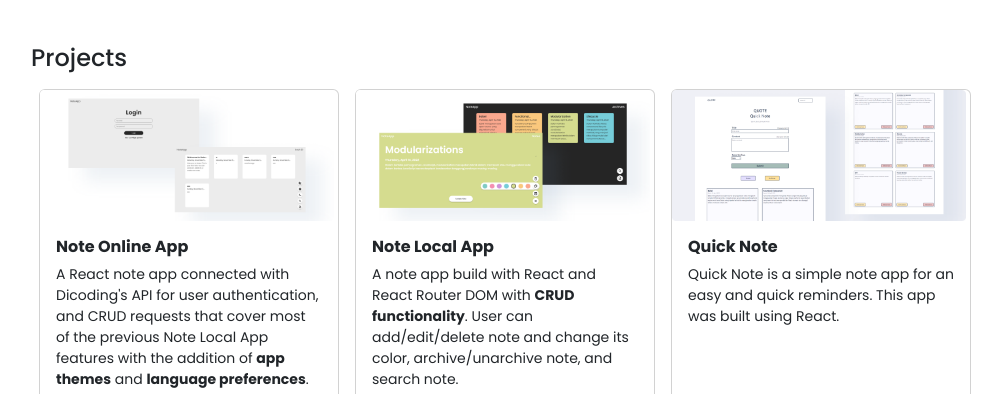
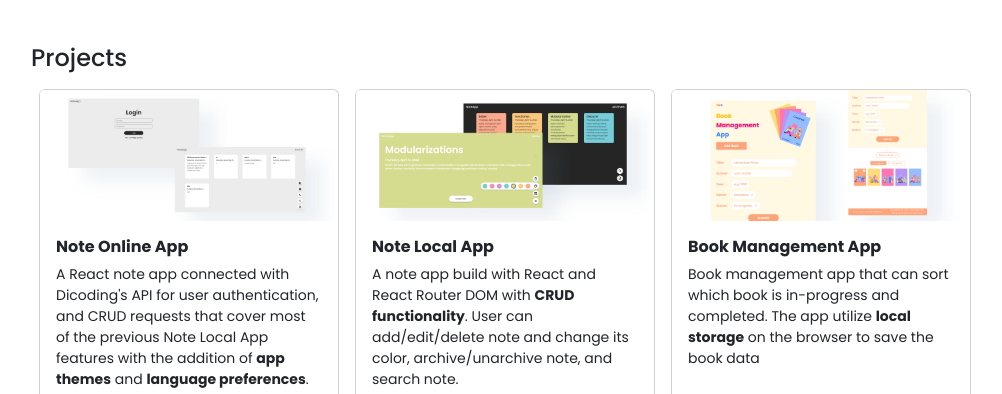
Before and after one commit to VirtoHardiman/portfolio-website, a plain HTML site: page index.html in a window 1280 px wide. Shown: the part 1203-1597 px from the top of the page, without its empty margins (17-1019 px from the left). Drawn offline with nearby package versions, Linux system fonts and the light colour scheme.

Commit message:
remove project

```diff
--- a/index.html
+++ b/index.html
@@ -206,7 +206,7 @@
             /></a>
           </div>
         </div> -->
-        <div class="card m-2 project">
+        <!-- <div class="card m-2 project">
           <img src="images/project-05.png" class="mt-0" alt="project 5" />
           <div class="card-body mt-0">
             <h6 class="card-title fw-bolder">Quick Note</h6>
@@ -224,7 +224,7 @@
               ><img src="images/github.svg" alt="repo link"
             /></a>
           </div>
-        </div>
+        </div> -->
         <div class="card m-2 project">
           <img src="images/project-01.png" class="mt-0" alt="project 4" />
           <div class="card-body mt-0">
```
